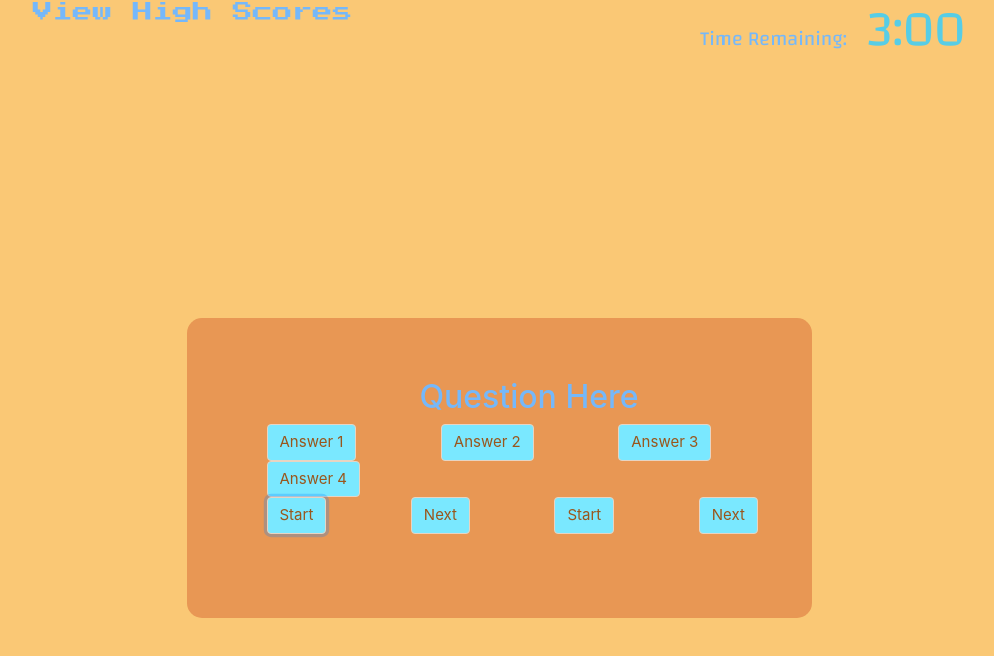
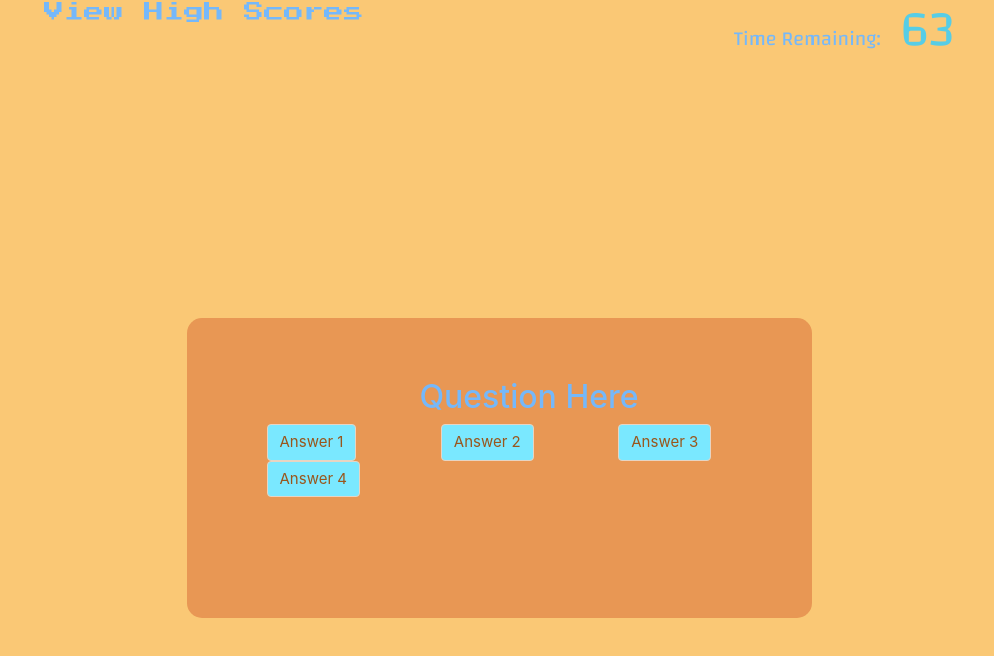
Before and after one commit to GG-EZ415/Code-Quiz, a plain HTML site: page index.html in a window 1280 px wide. Both pictures are taken after a click on the button "Start". Shown: the whole page, without its empty margins (141-1135 px from the left). Drawn offline with nearby package versions, Linux system fonts and the light colour scheme.

Commit message:
continued the project

```diff
--- a/assets/css/style.css
+++ b/assets/css/style.css
@@ -85,3 +85,6 @@ ul {
     border-color: #E8D4C2;
     color:#99561C;
 }
+.hide {
+    display: none;
+}
--- a/index.html
+++ b/index.html
@@ -18,9 +18,16 @@
     <h5 id="timeRemaining">Time Remaining:<span id="count">3:00</span></h5>
     </div>
     <div class="entireBox">
-
-            <div class="quizHeader">
-            <div class="quizContainer" class="hide" id="quiz">
+      <div id="rules" class="start">
+        <h1>Welcome to the Quiz</h1>
+        <p>
+          No cheating,
+          Incorrect Answers will take time off
+        </p>
+        <button id="start-btn" class="btn btn-start">Start</button>
+      </div>
+            <div id="quizHeader" class="hide">
+            <div class="quizContainer" id="quiz">
                 <div class="quiz-header">
                   <h2 id="question">Question Here</h2>
                       <div id="answer-buttons" class="btn-grid">
@@ -29,34 +36,12 @@
                         <button class="btn">Answer 3</button>
                         <button class="btn">Answer 4</button>
                       </div>
-                  <!-- tried to make a quiz layout via radio buttons, didnt work out.... -->
-                  <!-- <ul>
-                    <li>
-                      <input type="radio" name="answer" id="a" class="answer">
-                      <label for="a" id="a_text">A</label>
-                    </li>
 
-                    <li>
-                      <input type="radio" name="answer" id="b" class="answer">
-                      <label for="b" id="b_text">B</label>
-                    </li>
-
-                    <li>
-                      <input type="radio" name="answer" id="c" class="answer">
-                      <label for="c" id="c_text">C</label>
-                    </li>
-
-                    <li>
-                      <input type="radio" name="answer" id="d" class="answer">
-                      <label for="d" id="d_text">D</label>
-                    </li>
-                  </ul> -->
                 </div>
 
                 <div class="controls">
-                  <button id="start-btn" class="btn btn-start">Start</button>
+
                   <button id="next-btn" class="btn btn-next hide">Next</button>
-                  <button id="start-btn" class="start-btn btn">Start</button>
                   <button id="next-btn" class="next-btn btn hide">Next</button>
                 </div>
 
--- a/javascript/script.js
+++ b/javascript/script.js
@@ -1,24 +1,29 @@
 const startButton = document.getElementById('start-btn')
 const nextButton = document.getElementById('next-btn')
-const questionContainerElement = document.getElementById('question-container')
+const questionContainerElement = document.getElementById('quizHeader')
 const questionElement = document.getElementById('question')
 const answerButtonsElement = document.getElementById('answer-buttons')
 
+var questionIndex = 0;
+var timer = document.getElementById('count');
+
+var clockId;
+
 let shuffledQuestions, currentQuestionIndex
 
-startButton.addEventListener('click', startGame)
-nextButton.addEventListener('click', () => {
-  currentQuestionIndex++
-  setNextQuestion()
-})
-function startGame() {
-  startButton.classList.add('hide')
-  shuffledQuestions = questions.sort(() => Math.random() - .5)
-  currentQuestionIndex = 0
-  questionContainerElement.classList.remove('hide')
-  setNextQuestion(shuffledQuestions, currentQuestionIndex)
-  setNextQuestion()
-}
+// startButton.addEventListener('click', startGame)
+// nextButton.addEventListener('click', () => {
+//   currentQuestionIndex++
+//   setNextQuestion()
+// })
+// function startGame() {
+//   startButton.classList.add('hide')
+//   shuffledQuestions = questions.sort(() => Math.random() - .5)
+//   currentQuestionIndex = 0
+//   questionContainerElement.classList.remove('hide')
+//   setNextQuestion(shuffledQuestions, currentQuestionIndex)
+//   setNextQuestion()
+// }
 
 function setNextQuestion() {
   resetState()
@@ -94,122 +99,45 @@ const quizData = [
     },
     {
         question: "What is 17 times 20?",
-        answers: [
-        { a: "340", correct: true },
-        { b: "345", correct: false },
-        { c: "325", correct: false },
-        { d: "350", correct: false },
-        ]
+        choices: ["340","345","325", "350"],
+        answer: "340"
     },
     {
         question: "What is 38 times 4?",
-        answers: [
-        { a: "152", correct: true },
-        { b: "162", correct: false },
-        { c: "142", correct: false },
-        { d: "none of the above", correct: false },
-        ]
+        choices: ["152", "162", "142","none of the above"],
+        answer: "152"
     },
     {
         question: "What 47 Time 15?",
-        answers: [
-        { a: "700", correct: false },
-        { b: "675", correct: false },
-        { c: "715", correct: false },
-        { d: "none of the above", correct: true },
-        ]
+        choices: ["700", "675", "715", "none of the above"],
+        answer: "none of the above"
     },
 ];
 
+var time = quizData.length * 16;
+
+function start() {
+  // hide start screen
+  var startScreen = document.getElementById('rules');
+  startScreen.setAttribute("class","hide");
+  // make questions visible
+  questionContainerElement.removeAttribute("class");
+    startClock();
+};
+startButton.onclick = start;
 
 
-// tried to start one way of attacking this assignment
-// const quiz = getElementById('quiz')
-// const answerEls = document.querySelectorAll('.answer')
-// const questionEl = getElementById('question')
-// const a_text = document.getElementById('a_text')
-// const b_text = document.getElementById('b_text')
-// const c_text = document.getElementById('c_text')
-// const d_text = document.getElementById('d_text')
-// const submitBtn = document.getElementById('submit')
+function startClock() {
+  time--;
+  timer.textContent = time;
+  if (time <= 0) {
+    // clear the interval, stop timer, then show final score and hide questions
+    endQuiz();
+  }
+}
 
-
-// let currentQuiz = 0
-// let score = 0
-
-// loadQuiz()
-
-// function loadQuiz() {
-
-//     deselectAnswers()
-
-//     const currentQuizData = quizData[currentQuiz]
-
-//     questionEl.innerText = currentQuizData.question
-//     a_text.innerText = currentQuizData.a
-//     b_text.innerText = currentQuizData.b
-//     c_text.innerText = currentQuizData.c
-//     d_text.innerText = currentQuizData.d
-// }
-
-// function deselectAnswers() {
-//     answerEls.forEach(answerEl => answerEl.checked = false)
-// }
-
-// function getSelected() {
-//     let answer
-//     answerEls.forEach(answerEl => {
-//         if(answerEl.checked) {
-//             answer = answerEl.id
-//         }
-//     })
-//     return answer;
-// }
-
-
-// submitBtn.addEventListener('click', () => {
-//     const answer = getSelected()
-//     if(answer) {
-//        if(answer === quizData[currentQuiz].correct) {
-//            score++
-//        }
-
-//        currentQuiz++
-
-//        if(currentQuiz < quizData.length) {
-//            loadQuiz()
-//        } else {
-//            quiz.innerHTML = `
-//            <h2>You answered ${score}/${quizData.length} questions correctly</h2>
-
-//            <button onclick="location.reload()">Reload</button>
-//            `
-//        }
-//     }
-// })
-
-
-
-//tried to have a start button feature that iniated a countdown
-
-// $("#startClock").click(function startTimer(){
-//     var counter = 3;
-//     setInterval(function() {
-//       counter--;
-//       if (counter >= 0) {
-//         span = document.getElementById("count");
-//         span.innerHTML = counter;
-//       }
-//       if (counter === 0) {
-//           alert('Game Over');
-//           clearInterval(counter);
-//       }
-//     }, 1000);
-// })();
-
-//     function start()
-//   {
-//       document.getElementById("count");
-//       startTimer();
-//   };
-//   start();
+// question logic: create a function
+// get current question from object arrray
+// update the HTML question element with the current question using '.textContent.question'
+// create a for loop to dynamicly append new choices for each question
+// check answers
```
